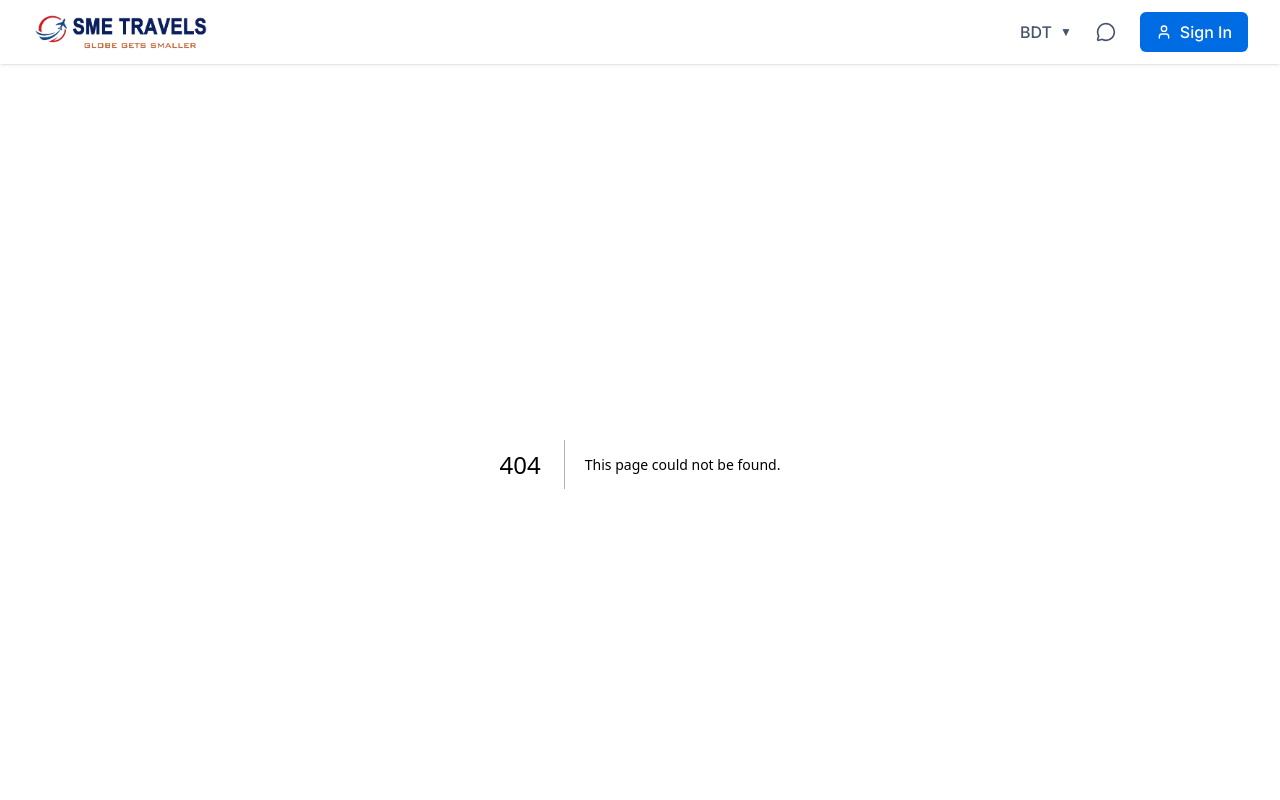
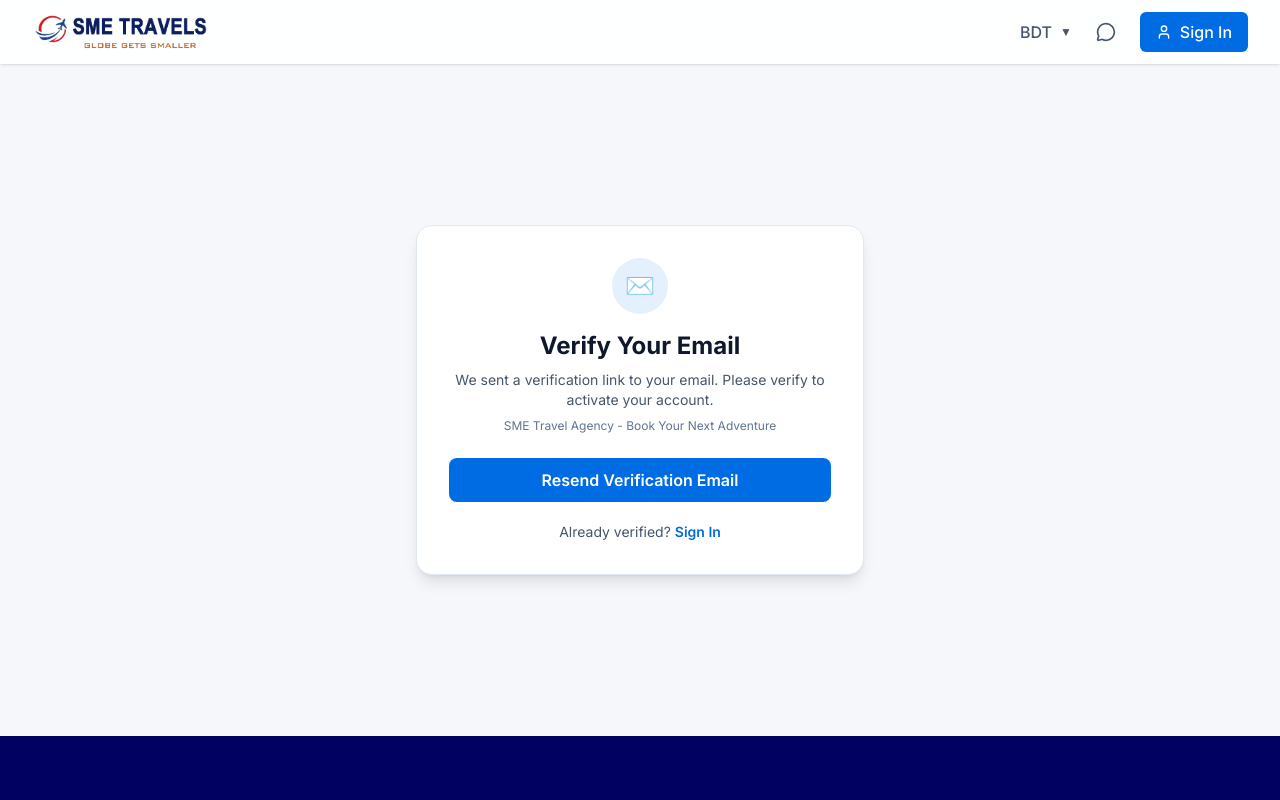
Before and after one commit to mdabdullajobayer/sme-travels, a Next.js app: page /auth/verify-email in a window 1280 px wide. Before the commit this address had no page. Shown: the top 800 px of the page. Built offline with nearby package versions, Linux system fonts and the light colour scheme.

Commit message:
feat: Update authentication and dashboard pages with SME Travel Agency branding, enhance user prompts, and add Verify Email page

```diff
--- a/src/app/auth/forgot-password/page.tsx
+++ b/src/app/auth/forgot-password/page.tsx
@@ -5,7 +5,8 @@ export default function ForgotPasswordPage() {
         <section className="min-h-[calc(100vh-8rem)] py-12 px-4 flex items-center justify-center">
             <div className="w-full max-w-md rounded-2xl border border-slate-200 bg-white shadow-lg p-6 md:p-8">
                 <h1 className="text-2xl font-bold text-slate-900 mb-2">Reset Password</h1>
-                <p className="text-sm text-slate-600 mb-6">Enter your email and we&apos;ll send a reset link.</p>
+                <p className="text-sm text-slate-600 mb-2">Enter your email and we&apos;ll send a reset link.</p>
+                <p className="text-xs text-slate-500 mb-6">SME Travel Agency - Book Your Next Adventure</p>
 
                 <form className="space-y-4">
                     <div>
--- a/src/app/auth/page.tsx
+++ b/src/app/auth/page.tsx
@@ -6,11 +6,11 @@ export default function AuthPage() {
             <div className="max-w-6xl mx-auto grid grid-cols-1 lg:grid-cols-2 gap-8 items-stretch">
                 <div className="rounded-3xl bg-gradient-to-br from-primary to-blue-500 text-white p-8 md:p-10 shadow-xl">
                     <p className="inline-flex px-3 py-1 rounded-full bg-white/20 text-xs font-semibold tracking-wide uppercase mb-5">
-                        Welcome Back
+                        SME Travel Agency
                     </p>
                     <h1 className="text-3xl md:text-4xl font-bold leading-tight mb-4">Manage bookings, profile, and your next journey in one place.</h1>
                     <p className="text-white/90 text-sm md:text-base max-w-lg mb-8">
-                        Sign in to access your dashboard, track all reservations, and keep your travel details updated for faster booking.
+                        Sign in to SME Travel Agency - Book Your Next Adventure and manage flights, hotels, tours, and visa services from one dashboard.
                     </p>
 
                     <div className="grid grid-cols-2 gap-3 text-sm">
--- a/src/app/auth/signup/page.tsx
+++ b/src/app/auth/signup/page.tsx
@@ -6,11 +6,11 @@ export default function SignupPage() {
             <div className="max-w-6xl mx-auto grid grid-cols-1 lg:grid-cols-2 gap-8 items-stretch">
                 <div className="rounded-3xl bg-gradient-to-br from-primary to-blue-500 text-white p-8 md:p-10 shadow-xl">
                     <p className="inline-flex px-3 py-1 rounded-full bg-white/20 text-xs font-semibold tracking-wide uppercase mb-5">
-                        Join SME Travels
+                        Join SME Travel Agency
                     </p>
                     <h1 className="text-3xl md:text-4xl font-bold leading-tight mb-4">Create your travel account and book faster every time.</h1>
                     <p className="text-white/90 text-sm md:text-base max-w-lg mb-8">
-                        Save traveler info, manage bookings, and get exclusive member-only deals from your personal dashboard.
+                        Create your account for SME Travel Agency - Book Your Next Adventure and manage flights, hotels, tours, and visa bookings in one place.
                     </p>
 
                     <div className="grid grid-cols-2 gap-3 text-sm">
@@ -57,7 +57,7 @@ export default function SignupPage() {
                             I agree to the Terms, Privacy Policy, and receive booking updates.
                         </label>
 
-                        <Link href="/dashboard" className="w-full h-11 rounded-lg bg-primary text-white font-semibold hover:bg-primary-hover transition-colors flex items-center justify-center">
+                        <Link href="/auth/verify-email" className="w-full h-11 rounded-lg bg-primary text-white font-semibold hover:bg-primary-hover transition-colors flex items-center justify-center">
                             Create Account
                         </Link>
                     </form>
--- /dev/null
+++ b/src/app/auth/verify-email/page.tsx
@@ -0,0 +1,27 @@
+import Link from 'next/link';
+
+export default function VerifyEmailPage() {
+    return (
+        <section className="min-h-[calc(100vh-8rem)] py-12 px-4 flex items-center justify-center">
+            <div className="w-full max-w-md rounded-2xl border border-slate-200 bg-white shadow-lg p-6 md:p-8 text-center">
+                <div className="mx-auto w-14 h-14 rounded-full bg-primary/10 text-primary flex items-center justify-center text-2xl mb-4">
+                    ✉️
+                </div>
+                <h1 className="text-2xl font-bold text-slate-900 mb-2">Verify Your Email</h1>
+                <p className="text-sm text-slate-600 mb-2">
+                    We sent a verification link to your email. Please verify to activate your account.
+                </p>
+                <p className="text-xs text-slate-500 mb-6">SME Travel Agency - Book Your Next Adventure</p>
+
+                <button type="button" className="w-full h-11 rounded-lg bg-primary text-white font-semibold hover:bg-primary-hover transition-colors">
+                    Resend Verification Email
+                </button>
+
+                <div className="mt-5 text-sm text-slate-600">
+                    Already verified?{' '}
+                    <Link href="/auth" className="text-primary font-semibold hover:underline">Sign In</Link>
+                </div>
+            </div>
+        </section>
+    );
+}
--- a/src/app/dashboard/bookings/page.tsx
+++ b/src/app/dashboard/bookings/page.tsx
@@ -11,7 +11,7 @@ export default function BookingsPage() {
             <div className="flex flex-col md:flex-row md:items-center md:justify-between gap-3 mb-5">
                 <div>
                     <h1 className="text-2xl font-bold text-slate-900">Booking List</h1>
-                    <p className="text-sm text-slate-600">All your recent and upcoming bookings.</p>
+                    <p className="text-sm text-slate-600">All your SME Travel Agency flights, hotels, tours, and visa bookings.</p>
                 </div>
                 <button className="h-10 px-4 rounded-lg bg-primary text-white text-sm font-semibold hover:bg-primary-hover transition-colors w-full md:w-auto">
                     New Booking
--- a/src/app/dashboard/layout.tsx
+++ b/src/app/dashboard/layout.tsx
@@ -12,7 +12,8 @@ export default function DashboardLayout({ children }: { children: React.ReactNod
         <section className="max-w-7xl mx-auto px-4 sm:px-6 lg:px-8 py-8">
             <div className="grid grid-cols-1 lg:grid-cols-[260px_1fr] gap-6">
                 <aside className="rounded-2xl border border-slate-200 bg-white p-4 h-fit shadow-sm">
-                    <h2 className="text-lg font-bold text-slate-900 mb-4">User Dashboard</h2>
+                    <h2 className="text-lg font-bold text-slate-900 mb-1">SME Travel Agency</h2>
+                    <p className="text-xs text-slate-500 mb-4">Book Your Next Adventure</p>
                     <nav className="space-y-2">
                         {links.map((item) => (
                             <Link
@@ -27,7 +28,7 @@ export default function DashboardLayout({ children }: { children: React.ReactNod
 
                     <div className="mt-6 rounded-xl bg-primary/5 border border-primary/15 p-3">
                         <p className="text-xs font-semibold text-primary uppercase tracking-wide">Membership</p>
-                        <p className="text-sm text-slate-700 mt-1">Gold Traveler</p>
+                        <p className="text-sm text-slate-700 mt-1">SME Premium Traveler</p>
                     </div>
                 </aside>
 
--- a/src/app/dashboard/page.tsx
+++ b/src/app/dashboard/page.tsx
@@ -10,8 +10,8 @@ export default function DashboardPage() {
         <div className="space-y-6">
             <div className="rounded-2xl border border-slate-200 bg-white p-6 shadow-sm">
                 <p className="text-sm text-slate-500">Welcome back</p>
-                <h1 className="text-2xl md:text-3xl font-bold text-slate-900 mt-1">Traveler Dashboard</h1>
-                <p className="text-sm text-slate-600 mt-2">Track your trips, profile, and bookings from one place.</p>
+                <h1 className="text-2xl md:text-3xl font-bold text-slate-900 mt-1">SME Travel Agency Dashboard</h1>
+                <p className="text-sm text-slate-600 mt-2">Track flights, hotels, tours, and visa bookings from one place.</p>
             </div>
 
             <div className="grid grid-cols-1 sm:grid-cols-2 xl:grid-cols-4 gap-4">
--- a/src/app/dashboard/profile/page.tsx
+++ b/src/app/dashboard/profile/page.tsx
@@ -3,7 +3,7 @@ export default function ProfilePage() {
         <div className="space-y-6">
             <div className="rounded-2xl border border-slate-200 bg-white p-5 md:p-6 shadow-sm">
                 <h1 className="text-2xl font-bold text-slate-900">My Profile</h1>
-                <p className="text-sm text-slate-600 mt-1">Manage personal details and travel preferences.</p>
+                <p className="text-sm text-slate-600 mt-1">Manage your traveler details for faster booking with SME Travel Agency.</p>
             </div>
 
             <div className="rounded-2xl border border-slate-200 bg-white p-5 md:p-6 shadow-sm">
--- a/src/app/dashboard/settings/page.tsx
+++ b/src/app/dashboard/settings/page.tsx
@@ -3,7 +3,7 @@ export default function SettingsPage() {
         <div className="space-y-6">
             <div className="rounded-2xl border border-slate-200 bg-white p-5 md:p-6 shadow-sm">
                 <h1 className="text-2xl font-bold text-slate-900">Account Settings</h1>
-                <p className="text-sm text-slate-600 mt-1">Control notifications, security, and preferences.</p>
+                <p className="text-sm text-slate-600 mt-1">Control your SME Travel Agency alerts, security, and account preferences.</p>
             </div>
 
             <div className="rounded-2xl border border-slate-200 bg-white p-5 md:p-6 shadow-sm space-y-5">
```
